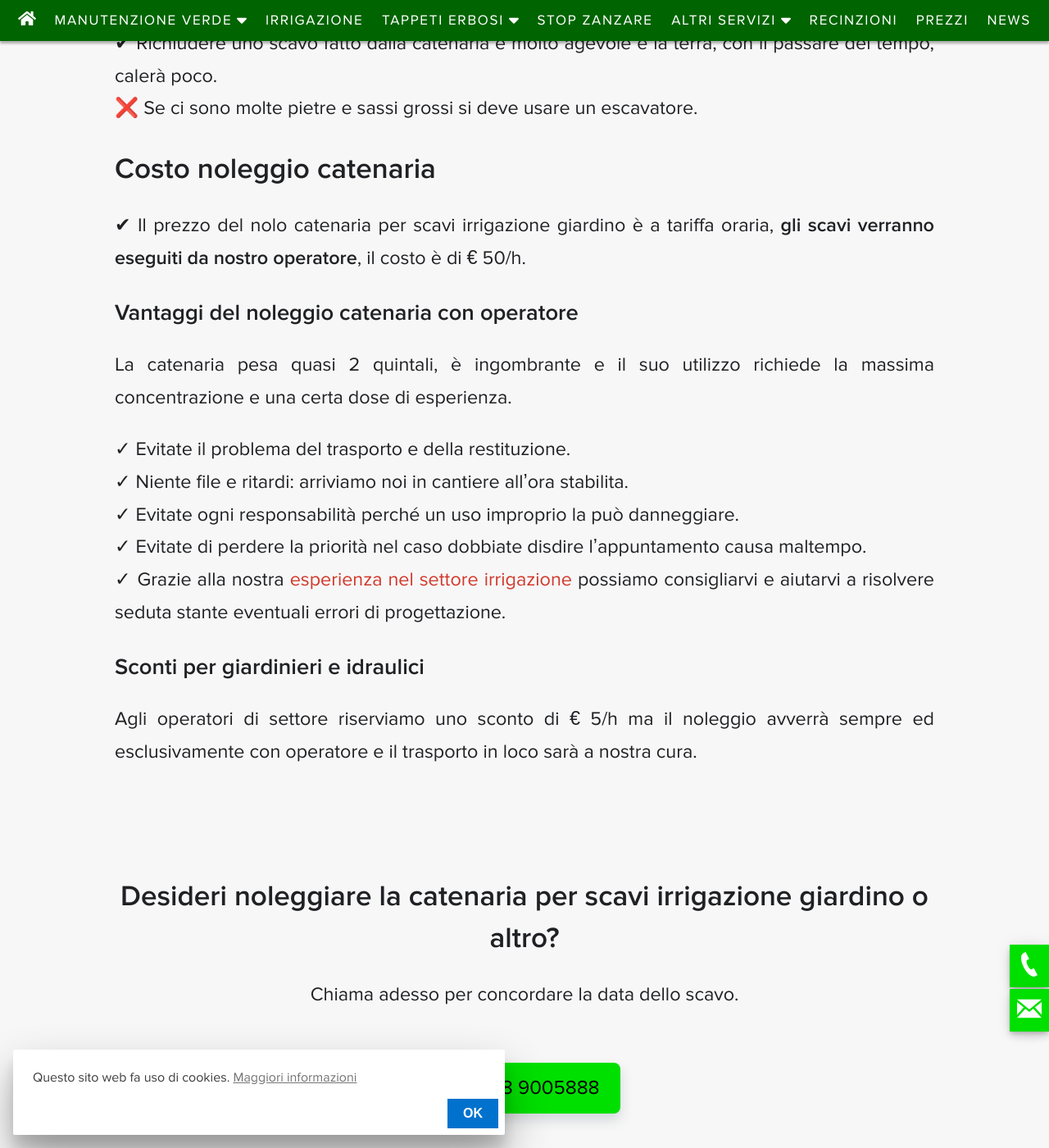
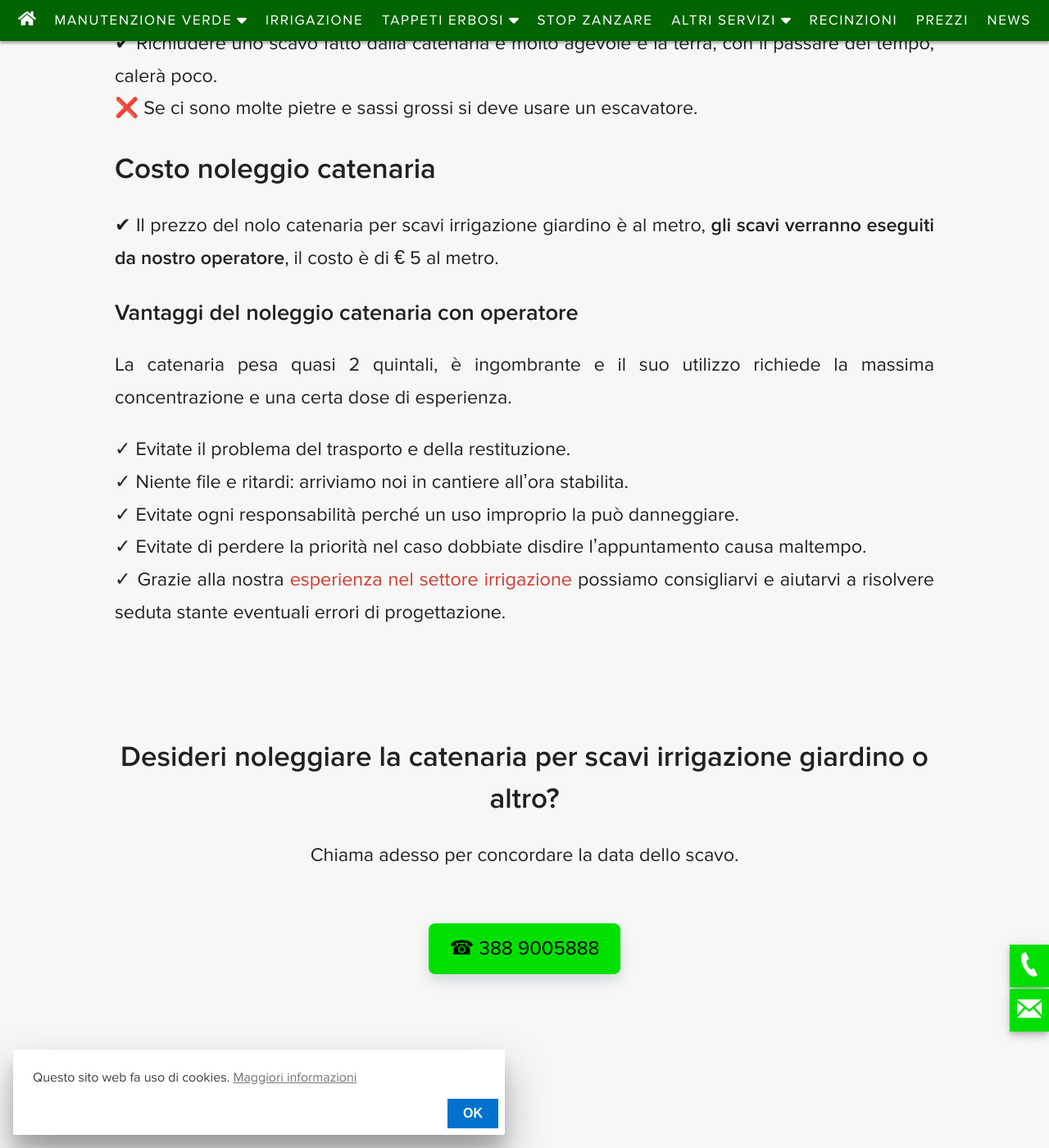
Before and after one commit to enricocaputo/enricocaputo.github.io, a Jekyll site: the page built from my_collections/_servizi/noleggio-catenaria-scavi-irrigazione.md, in a window 1280 px wide and 1400 px high, scrolled down 1359 px. Shown: the whole window at 82% size. Built offline with Jekyll 4.4.1, drawn with Linux system fonts in a browser that asks for light colours.

Commit message:
Costo noleggio al m

```diff
--- a/my_collections/_servizi/noleggio-catenaria-scavi-irrigazione.md
+++ b/my_collections/_servizi/noleggio-catenaria-scavi-irrigazione.md
@@ -35,7 +35,7 @@ la terra, con il passare del tempo, calerà poco.
 
 ## Costo noleggio catenaria
 
-&#10004; Il prezzo del nolo catenaria per scavi irrigazione giardino è a tariffa oraria, **gli scavi verranno eseguiti da nostro operatore**, il costo è di € 50/h.
+&#10004; Il prezzo del nolo catenaria per scavi irrigazione giardino è al metro, **gli scavi verranno eseguiti da nostro operatore**, il costo è di € 5 al metro.
 
 ### Vantaggi del noleggio catenaria con operatore
 
@@ -47,11 +47,6 @@ La catenaria pesa quasi 2 quintali, è ingombrante e il suo utilizzo richiede la
 - &#10003; Evitate di perdere la priorità nel caso dobbiate disdire l'appuntamento causa maltempo.
 - &#10003; Grazie alla nostra [esperienza nel settore irrigazione](/prodotti/irrigazione-giardino/ "Potasiepe è installatore autorizzato di impianti di irrigazione giardino dei marchi più prestigiosi") possiamo consigliarvi e aiutarvi a risolvere seduta stante eventuali errori di progettazione.
 
-### Sconti per giardinieri e idraulici
-
-Agli operatori di settore riserviamo uno sconto di € 5/h ma il noleggio avverrà sempre ed esclusivamente con operatore e il trasporto in loco sarà a nostra cura.
-
-
 
 <br><br>
 <div class="text-center">
```
